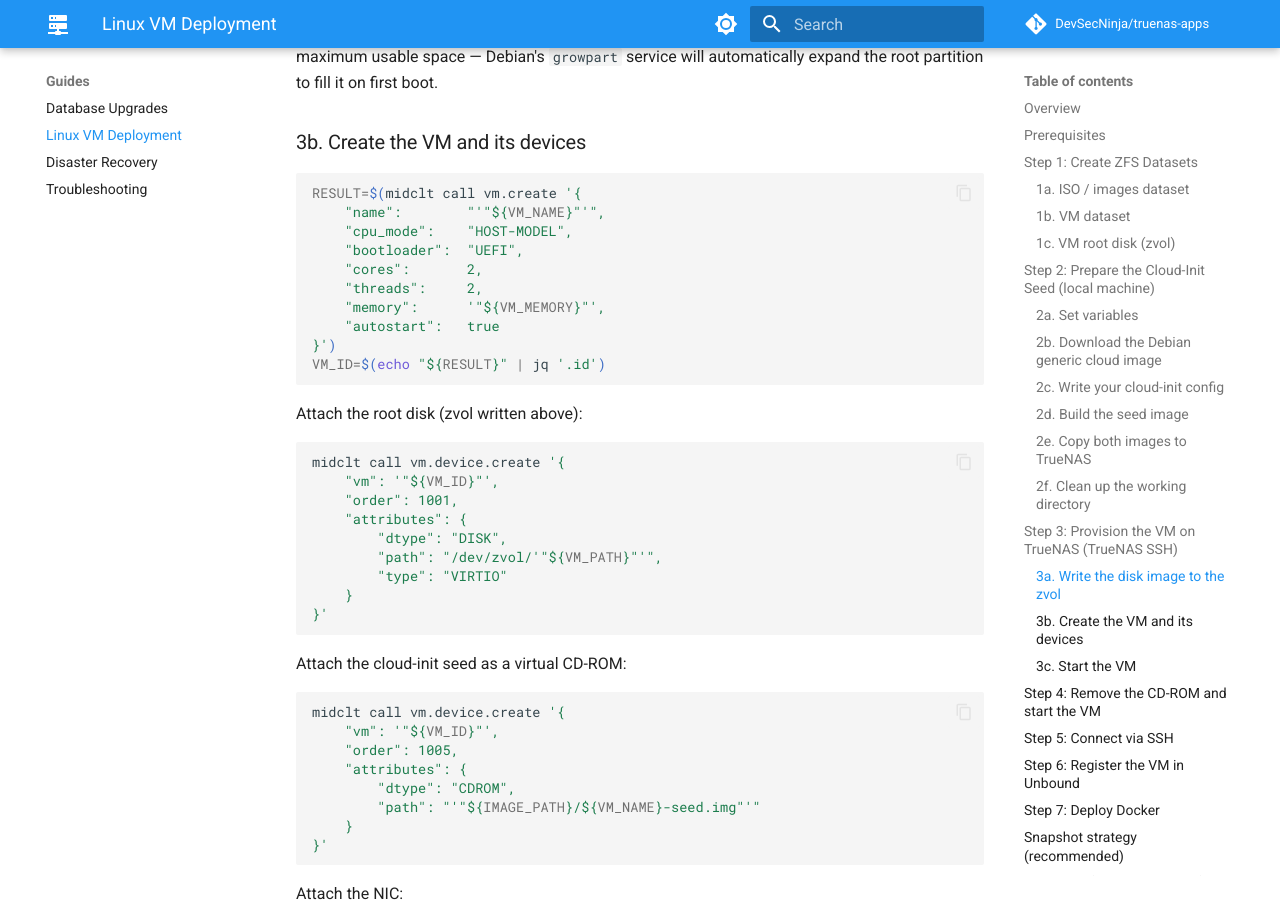
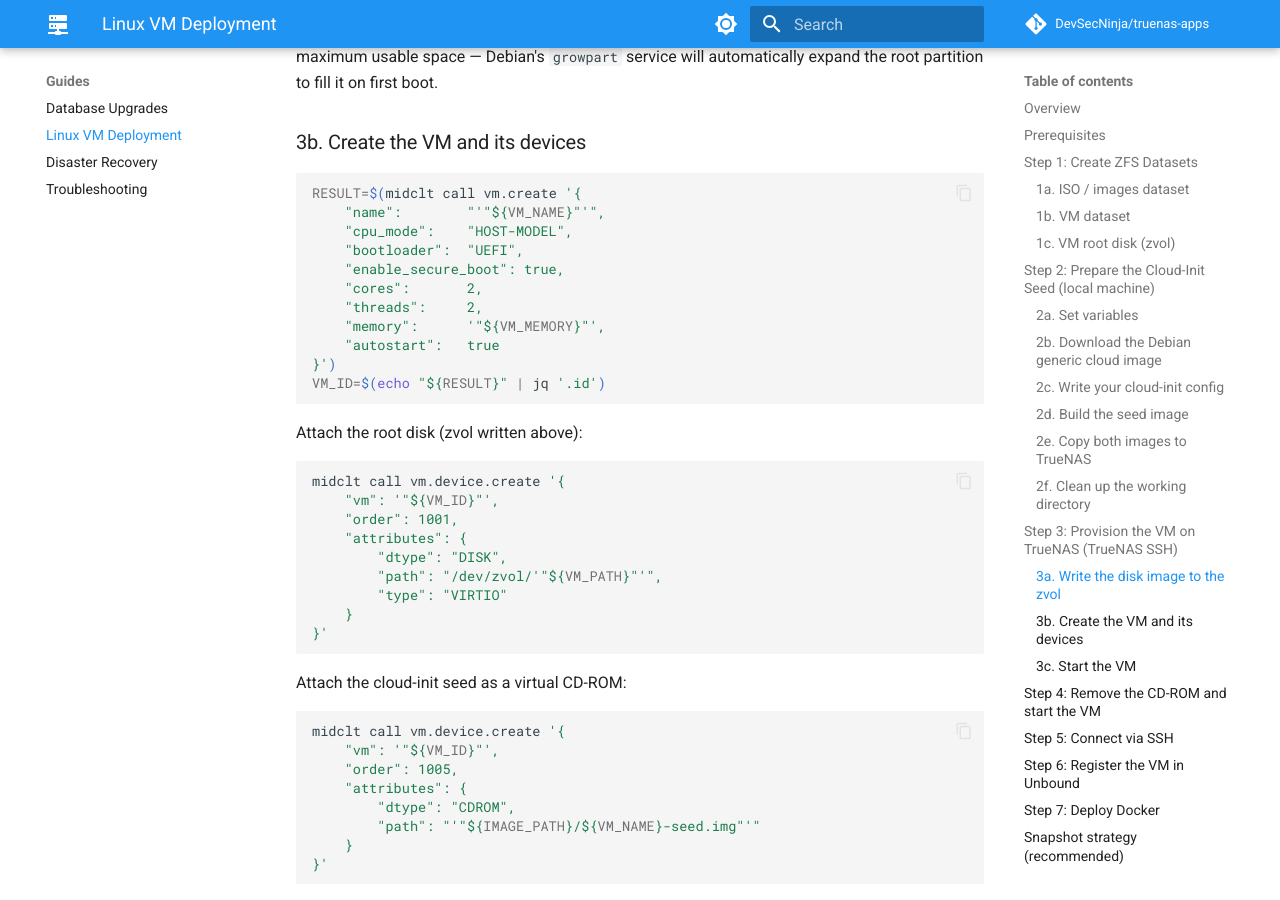
Before and after one commit to DevSecNinja/truenas-apps, an MkDocs documentation site: the page built from docs/VM-LINUX.md, in a window 1280 px wide and 900 px high, scrolled down 9360 px. Built offline with MkDocs 1.6.1 and Material for MkDocs 9.7.7, drawn with Linux system fonts in a browser that asks for light colours; comment, search, counter and statistics services are not loaded.

Commit message:
docs: enable secure boot option for Linux VM creation

```diff
--- a/docs/VM-LINUX.md
+++ b/docs/VM-LINUX.md
@@ -405,6 +405,7 @@ RESULT=$(midclt call vm.create '{
     "name":        "'"${VM_NAME}"'",
     "cpu_mode":    "HOST-MODEL",
     "bootloader":  "UEFI",
+    "enable_secure_boot": true,
     "cores":       2,
     "threads":     2,
     "memory":      '"${VM_MEMORY}"',
```
